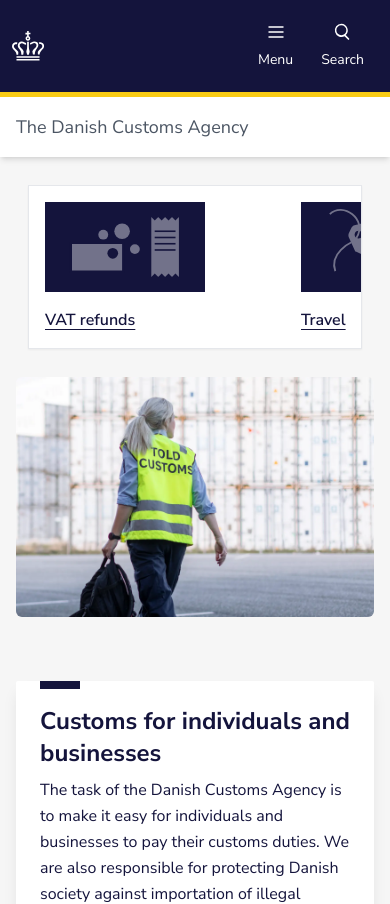
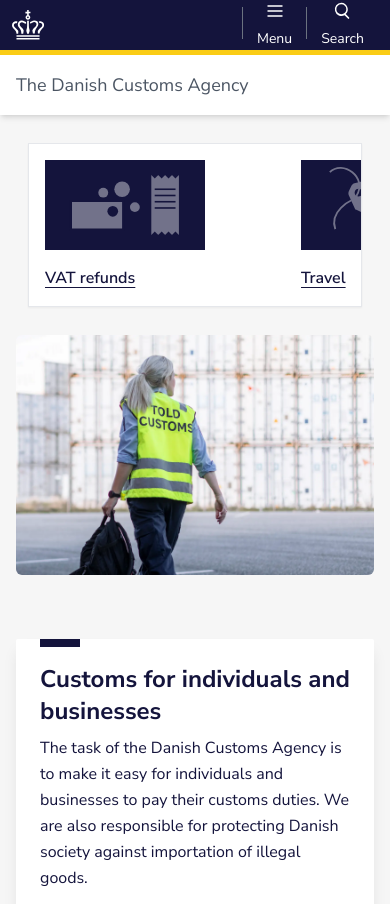
Before and after one commit to matiniadeyemo/Danish-Project, a Vue app: page / in a window 390 px wide. Shown: the top 904 px of the page. Built offline with nearby package versions, Linux system fonts and the light colour scheme.

Commit message:
Update home.vue

```diff
--- a/src/components/home.vue
+++ b/src/components/home.vue
@@ -1,9 +1,9 @@
 <template>
   <main class="bg-[#f6f6f6]">
     <header class="bg-white shadow-md flex flex-col inset-x-0 top-0 z-50">
-      <nav class="bg-midnight border-b-[5px] border-yellow-400">
+       <nav class="bg-midnight border-b-[5px] border-yellow-400 overflow-hidden">
         <div
-          class="flex flex-row justify-between items-center md:px-4 px-3 sm:px-8 py-2 max-w-7xl mx-auto"
+          class="flex flex-row justify-between  items-center md:px-4 px-3 sm:px-8 lg:h-[5rem] h-[50px] py-2 max-w-7xl mx-auto"
         >
         <div class="flex flex-row text-white">
           <img src="/logo.png" alt="logo" class="w-[8rem] lg:flex hidden" />
@@ -13,8 +13,9 @@
         </div>
 
           <div class="flex">
+            <div class="lg:hidden border-l border-gray-500 flex items-center h-[2rem] mt-5"></div>
             <button
-              class="lg:hidden text-sm text-white flex flex-col md:flex-row items-center justify-center align-center h-24px gap-2 p-3 transition-all duration-300 border border-[2px] border-[#14143c] hover:border-[#72728a] hover:border-[2px]
+              class="lg:hidden text-sm text-white flex flex-col md:flex-row items-center justify-center align-center  gap-2 p-3 transition-all duration-300 border border-[2px] border-[#14143c] hover:border-[#72728a] hover:border-[2px]
               " @click="toggleMenu"
             >
               <svg
@@ -31,7 +32,7 @@
               </svg>
               <p class="text-sm">Menu</p>
             </button>
-
+            <div class="lg:hidden border-r border-gray-500 flex items-center h-[2rem] mt-5"></div>
              <button class="text-white text-sm flex flex-col md:flex-row items-center justify-center align-center h-24px gap-2 p-3 transition-all duration-300 border border-[2px] border-[#14143c] hover:border-[#72728a] hover:border-[2px]"  @click="toggleSearch()">
               <svg
                 xmlns="http://www.w3.org/2000/svg"
@@ -50,7 +51,6 @@
           </div>
         </div>
       </nav>
-
       <div class="text-gray-600 p-4 sm:p-6  sm:text-left">
         <h1 class="text-lg sm:text-xl font-medium">
           The Danish Customs Agency
@@ -128,35 +128,38 @@
         </a>
       </div>
       </router-link>
-
-      <div class="group flex-shrink-0 min-w-[16rem] sm:min-w-[18rem] lg:min-w-0 flex flex-col justify-start items-start p-4 rounded-lg transition">
+     <router-link to="/Travel">
+       <div class="group flex-shrink-0 min-w-[16rem] sm:min-w-[18rem] lg:min-w-0 flex flex-col justify-start items-start p-4 rounded-lg transition">
         <img src="/travel.svg" alt="Travel" class="w-[10rem] h-auto mb-4" />
         <a href="#" class="font-semibold text-midnight underline underline-offset-4 hover:decoration-[3px] group-hover:decoration-[3px] transition-all duration-150">
           Travel
         </a>
       </div>
-
-      <div class="group flex-shrink-0 min-w-[16rem] sm:min-w-[18rem] lg:min-w-0 flex flex-col justify-start items-start p-4 rounded-lg transition">
+     </router-link>
+     <router-link to="/Online">
+          <div class="group flex-shrink-0 min-w-[16rem] sm:min-w-[18rem] lg:min-w-0 flex flex-col justify-start items-start p-4 rounded-lg transition">
         <img src="/shopping.svg" alt="Online shopping" class="w-[10rem] h-auto mb-4" />
         <a href="#" class="font-semibold text-midnight underline underline-offset-4 hover:decoration-[3px] group-hover:decoration-[3px] transition-all duration-150">
           Online shopping
         </a>
       </div>
-
-      <div class="group flex-shrink-0 min-w-[16rem] sm:min-w-[18rem] lg:min-w-0 flex flex-col justify-start items-start p-4 rounded-lg transition">
+     </router-link>
+     <router-link to="/gift">
+        <div class="group flex-shrink-0 min-w-[16rem] sm:min-w-[18rem] lg:min-w-0 flex flex-col justify-start items-start p-4 rounded-lg transition">
         <img src="/gift.svg" alt="Gifts" class="w-[10rem] h-auto mb-4" />
         <a href="#" class="font-semibold text-midnight underline underline-offset-4 hover:decoration-[3px] group-hover:decoration-[3px] transition-all duration-150">
           Gifts
         </a>
       </div>
-
-      <div class="group flex-shrink-0 min-w-[16rem] sm:min-w-[18rem] lg:min-w-0 flex flex-col justify-start items-start p-4 rounded-lg transition">
+     </router-link>
+     <router-link to="/move">
+          <div class="group flex-shrink-0 min-w-[16rem] sm:min-w-[18rem] lg:min-w-0 flex flex-col justify-start items-start p-4 rounded-lg transition">
         <img src="/personal.svg" alt="If you move to Denmark" class="w-[10rem] h-auto mb-4" />
         <a href="#" class="font-semibold text-midnight underline underline-offset-4 hover:decoration-[3px] group-hover:decoration-[3px] transition-all duration-150">
           If you move to Denmark
         </a>
       </div>
-
+     </router-link>
     </div>
   </div>
 </div>
```
